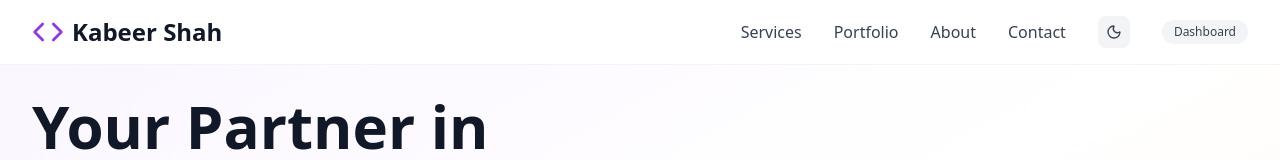
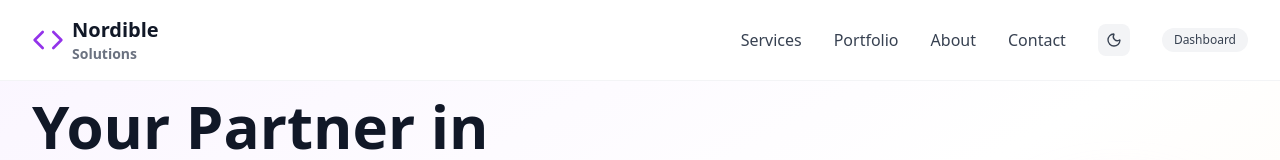
Before and after one commit to skbr1234/skbr1234.github.io, a React (Vite) app: page / in a window 1280 px wide. Shown: the top 160 px of the page. Built offline with nearby package versions, Linux system fonts and the light colour scheme.

Commit message:
feat: Update portfolio to Nordible Solutions

```diff
--- a/index.html
+++ b/index.html
@@ -4,7 +4,7 @@
     <meta charset="UTF-8" />
     <link rel="icon" type="image/svg+xml" href="/vite.svg" />
     <meta name="viewport" content="width=device-width, initial-scale=1.0" />
-    <title>Kabeer Shah Software Consultancy Website</title>
+    <title>Nordible Solutions</title>
   </head>
   <body>
     <div id="root"></div>
--- a/src/components/About.tsx
+++ b/src/components/About.tsx
@@ -39,20 +39,20 @@ export default function About() {
 
           <div>
             <h2 className="text-3xl sm:text-4xl font-bold text-gray-900 dark:text-white mb-6">
-              About Kabeer Shah
+              About Nordible Solutions
             </h2>
 
             <p className="text-lg text-gray-600 dark:text-gray-300 mb-6 leading-relaxed">
-              I'm a seasoned software development consultant with a passion for creating
+              We are a software development consultancy with a passion for creating
               scalable web solutions that drive business growth. With extensive experience
-              working with industry leaders like GE Healthcare and Nium, I bring enterprise-level
+              working with industry leaders like GE Healthcare and Nium, we bring enterprise-level
               expertise to projects of all sizes.
             </p>
 
             <p className="text-gray-600 dark:text-gray-300 mb-8 leading-relaxed">
-              My approach combines technical excellence with business acumen, ensuring that
-              every solution I deliver not only meets technical requirements but also drives
-              measurable business outcomes. I specialize in end-to-end architectural design,
+              Our approach combines technical excellence with business acumen, ensuring that
+              every solution we deliver not only meets technical requirements but also drives
+              measurable business outcomes. We specialize in end-to-end architectural design,
               leveraging agile methodologies and test-driven development to ensure reliable,
               maintainable solutions.
             </p>
--- a/src/components/ClientStories.tsx
+++ b/src/components/ClientStories.tsx
@@ -4,21 +4,21 @@ import { Star } from 'lucide-react';
 export default function ClientStories() {
   const testimonials = [
     {
-      quote: "Kabeer's technical expertise and leadership were instrumental in delivering our healthcare platform ahead of schedule. His attention to detail and architectural vision made all the difference.",
+      quote: "Nordible Solutions' technical expertise and leadership were instrumental in delivering our healthcare platform ahead of schedule. Their attention to detail and architectural vision made all the difference.",
       author: "Dr. Sarah Chen",
       role: "Product Manager",
       company: "GE Healthcare",
       rating: 5
     },
     {
-      quote: "Working with Kabeer was a game-changer for our fintech platform. His deep understanding of scalable systems helped us process millions of transactions seamlessly.",
+      quote: "Working with Nordible Solutions was a game-changer for our fintech platform. Their deep understanding of scalable systems helped us process millions of transactions seamlessly.",
       author: "Michael Rodriguez",
       role: "CTO",
       company: "Nium",
       rating: 5
     },
     {
-      quote: "Kabeer's expertise in healthcare technology integration was invaluable. His solution improved our device monitoring capabilities significantly.",
+      quote: "Nordible Solutions' expertise in healthcare technology integration was invaluable. Their solution improved our device monitoring capabilities significantly.",
       author: "Dr. Amanda Foster",
       role: "CEO",
       company: "Baxter International",
--- a/src/components/Footer.tsx
+++ b/src/components/Footer.tsx
@@ -14,7 +14,10 @@ export default function Footer({ onPrivacyClick, onTermsClick }: FooterProps) {
           <div>
             <div className="flex items-center space-x-2 mb-4">
               <Code className="h-8 w-8 text-purple-400" />
-              <span className="text-2xl font-bold">Kabeer Shah</span>
+              <div className="flex flex-col">
+              <span className="text-xl font-bold text-white">Nordible</span>
+              <span className="text-sm font-bold text-gray-400">Solutions</span>
+            </div>
             </div>
             <p className="text-gray-300 mb-4">
               Software Development Consultant specializing in scalable web solutions
@@ -72,7 +75,7 @@ export default function Footer({ onPrivacyClick, onTermsClick }: FooterProps) {
         </div>
 
         <div className="border-t border-gray-800 mt-8 pt-8 text-center text-gray-400">
-          <p>&copy; {new Date().getFullYear()} Kabeer Shah. All rights reserved.</p>
+          <p>&copy; {new Date().getFullYear()} Nordible Solutions. All rights reserved.</p>
         </div>
       </div>
     </footer>
--- a/src/components/Header.tsx
+++ b/src/components/Header.tsx
@@ -24,7 +24,10 @@ export default function Header({ onDashboard }: HeaderProps) {
         <div className="flex justify-between items-center py-4">
           <div className="flex items-center space-x-2">
             <Code className="h-8 w-8 text-purple-600" />
-            <span className="text-2xl font-bold text-gray-900 dark:text-white">Kabeer Shah</span>
+            <div className="flex flex-col">
+              <span className="text-xl font-bold text-gray-900 dark:text-white">Nordible</span>
+              <span className="text-sm font-bold text-gray-500 dark:text-gray-400">Solutions</span>
+            </div>
           </div>
 
           <nav className="hidden md:flex items-center space-x-8">
--- a/src/components/TermsOfService.tsx
+++ b/src/components/TermsOfService.tsx
@@ -28,7 +28,7 @@ export default function TermsOfService({ onBack }: TermsOfServiceProps) {
             <section className="mb-8">
               <h2 className="text-2xl font-semibold text-gray-900 dark:text-white mb-4">1. Acceptance of Terms</h2>
               <p className="text-gray-600 dark:text-gray-300">
-                By accessing and using the services provided by Kabeer Shah Software Consultancy ("we," "our," or "us"), you accept and agree to be bound by the terms and provision of this agreement.
+                By accessing and using the services provided by Nordible Solutions ("we," "our," or "us"), you accept and agree to be bound by the terms and provision of this agreement.
               </p>
             </section>
 
```
